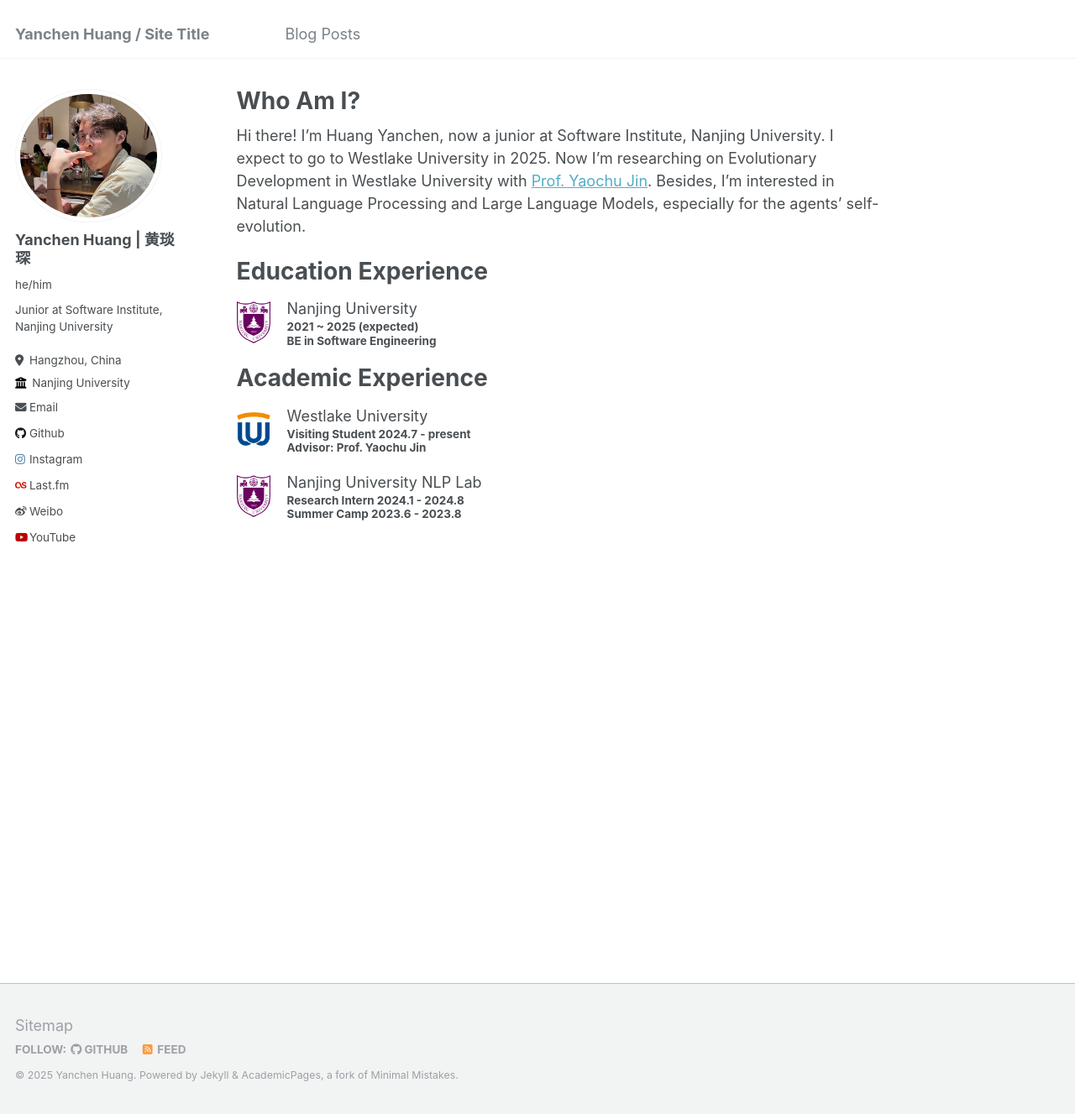
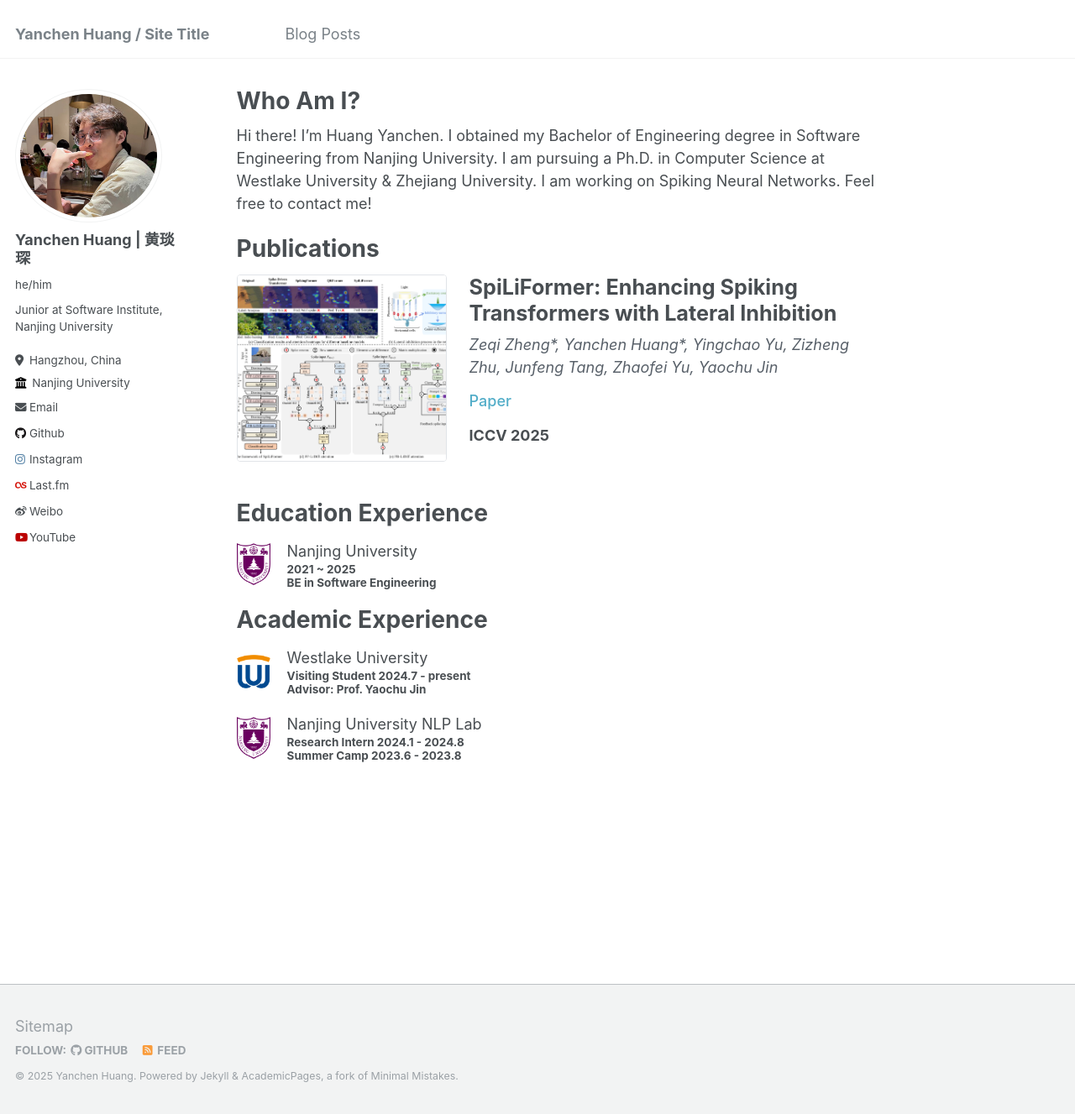
Before and after one commit to 02hyc/02hyc.github.io, a Jekyll site: the page built from _pages/about.md, in a window 1280 px wide and 1327 px high. Shown: the whole window at 84% size. Built offline with Jekyll 4.4.1, drawn with Linux system fonts in a browser that asks for light colours.

Commit message:
add: publications and update some info

```diff
--- a/_includes/education.html
+++ b/_includes/education.html
@@ -25,7 +25,7 @@
       <img src="{{ '../images/NJU.png' }}" alt="Nanjing University" style="height: 50px;">
       <div>
         <p>Nanjing University</p>
-        <p><h4>2021 ~ 2025 (expected)</h4></p>
+        <p><h4>2021 ~ 2025</h4></p>
         <p><h4>BE in Software Engineering</h4></p>
       </div>
     </div>
--- /dev/null
+++ b/_includes/publications.html
@@ -0,0 +1,119 @@
+<style>
+/* 主要容器，使用 Flexbox 布局 */
+.publication {
+  display: flex;
+  gap: 1.5rem; /* 使用 gap 属性来创建列间距，更现代 */
+  margin-bottom: 2.5rem;
+  /* 移除了 align-items: flex-start，让子元素默认拉伸到同样高度 */
+}
+
+/* 图片容器 */
+.publication-image {
+  flex: 0 0 250px; /* 固定图片容器宽度 */
+}
+
+/* 核心改动在这里：让图片本身填满其容器 */
+.publication-image img {
+  width: 100%;
+  height: 100%; /* 让图片高度填满父容器的高度 */
+  object-fit: cover; /* 关键属性：图片会保持其宽高比，同时填满整个空间。可能会裁剪掉图片的一部分，但不会拉伸变形。*/
+  border: 1px solid #e1e4e8;
+  border-radius: 4px;
+}
+
+/* 文字细节容器 */
+.publication-details {
+  flex: 1; /* 占据剩余的所有空间 */
+  display: flex; /* 将其也设置为flex容器 */
+  flex-direction: column; /* 让内部元素垂直排列 */
+}
+
+.publication-title {
+  font-size: 1.4rem;
+  margin: 0 0 0.5rem 0;
+  font-weight: bold;
+}
+
+.publication-authors {
+  margin-bottom: 0.75rem;
+  font-style: italic;
+  color: #586069;
+}
+
+.publication-links {
+  margin-bottom: 0.75rem;
+  display: flex;
+  align-items: center;
+  gap: 10px;
+}
+
+.publication-links a {
+  text-decoration: none;
+  font-weight: 500;
+}
+
+.publication-venue {
+  margin-bottom: 1rem;
+}
+
+.publication-venue .conference {
+  font-weight: bold;
+}
+
+.publication-venue .presentation-type {
+  color: #cb2431;
+  font-weight: bold;
+}
+
+/* 让描述部分占据所有剩余的垂直空间 */
+.publication-description {
+  color: #24292e;
+  line-height: 1.5;
+  flex-grow: 1; /* 这会让描述区域填满，确保整个右侧容器被撑开 */
+}
+
+/* 响应式设计（保持不变） */
+@media (max-width: 768px) {
+  .publication {
+    flex-direction: column;
+  }
+  .publication-image {
+    margin-right: 0;
+    margin-bottom: 1rem;
+    flex-basis: auto;
+    width: 100%;
+  }
+  .publication-image img {
+    height: auto; /* 在移动端恢复图片的自动高度 */
+  }
+}
+</style>
+
+<div class="publication">
+    <div class="publication-image">
+      {% if include.image_path %}
+        <img src="{{ include.image_path | relative_url }}" alt="publication image">
+      {% endif %}
+    </div>
+    <div class="publication-details">
+      <h3 class="publication-title">{{ include.title }}</h3>
+      <div class="publication-authors">
+        {{ include.authors }}
+      </div>
+      <div class="publication-links">
+        {% if include.website_url %}<a href="{{ include.website_url }}" target="_blank" rel="noopener noreferrer">Website</a>  {% endif %}
+        {% if include.paper_url %}<a href="{{ include.paper_url }}" target="_blank" rel="noopener noreferrer">Paper</a>  {% endif %}
+        {% if include.data_url %}<a href="{{ include.data_url }}" target="_blank" rel="noopener noreferrer">Data</a>  {% endif %}
+        {% if include.code_url %}<a href="{{ include.code_url }}" target="_blank" rel="noopener noreferrer">Code</a>{% endif %}
+        {% if include.github_repo %}
+          <a class="github-button" href="https://github.com/{{ include.github_repo }}" data-size="large" data-show-count="true" aria-label="Star {{ include.github_repo }} on GitHub">Star</a>
+        {% endif %}
+      </div>
+      <div class="publication-venue">
+        <span class="conference">{{ include.conference }}</span> <span class="presentation-type">{{ include.presentation_type }}</span>
+      </div>
+      <div class="publication-description">
+        {{ include.description }}
+      </div>
+    </div>
+  </div>
--- a/_pages/about.md
+++ b/_pages/about.md
@@ -7,9 +7,20 @@
   - /about.html
 ---
 
-Hi there! I'm Huang Yanchen, now a junior at Software Institute, Nanjing University. I expect to go to Westlake University in 2025. Now I'm researching on Evolutionary Development in Westlake University with [Prof. Yaochu Jin](https://en.westlake.edu.cn/faculty/yaochu-jin.html). Besides, I'm interested in Natural Language Processing and Large Language Models, especially for the agents' self-evolution.
+Hi there! I'm Huang Yanchen. I obtained my Bachelor of Engineering degree in Software Engineering from Nanjing University. I am pursuing a Ph.D. in Computer Science at Westlake University & Zhejiang University. I am working on Spiking Neural Networks. Feel free to contact me!
 
+Publications
+=====
 
+{% include publications.html
+  image_path="../images/SpiLiFormer.png"
+  title="SpiLiFormer: Enhancing Spiking Transformers with Lateral Inhibition"
+  authors="Zeqi Zheng*, Yanchen Huang*, Yingchao Yu, Zizheng Zhu, Junfeng Tang, Zhaofei Yu, Yaochu Jin"
+  paper_url="https://arxiv.org/pdf/2503.15986"
+  conference="ICCV 2025"
+%}
+
+<!-- {{ site.data.publications }} -->
 
 Education Experience
 ======
```
Also changed, not shown: _data/publications.yml (added, +12 -0 lines), images/SpiLiFormer.png (added).
